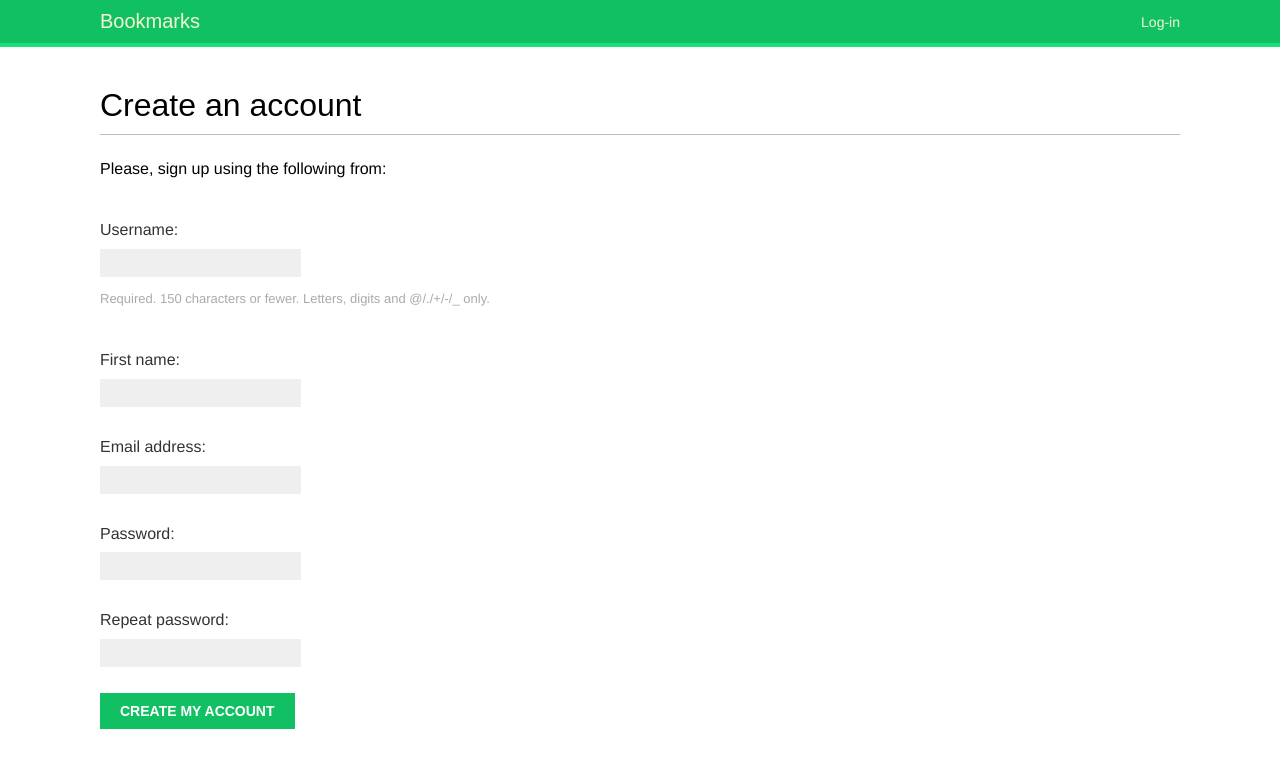
After one commit to HmurBolotny/Mele_social_network, a Django app: page /account/register/ in a window 1280 px wide. The commit adds this page. Shown: the top 768 px of the page. Run offline with Django 3.2, Linux system fonts and the light colour scheme; some web fonts are replaced.

Commit message:
auccaunt form

```diff
--- a/bookmarks/account/forms.py
+++ b/bookmarks/account/forms.py
@@ -1,4 +1,20 @@
 from django import forms
+from django.contrib.auth.models import User
+
+
+class UserRegistrationForm(forms.ModelForm):
+    password = forms.CharField(label='Password', widget=forms.PasswordInput)
+    password2 = forms.CharField(label='Repeat password', widget=forms.PasswordInput)
+
+    class Meta:
+        model = User
+        fields = ('username', 'first_name', 'email')
+
+    def clean_password2(self):
+        cd = self.cleaned_data
+        if cd['password'] != cd['password2']:
+            raise forms.ValidationError('Passwords don\'t match.')
+        return cd['password2']
 
 
 class LoginForm(forms.Form):
--- /dev/null
+++ b/bookmarks/account/templates/account/register.html
@@ -0,0 +1,13 @@
+{% extends "base.html" %}
+
+{% block title %}Create an account{% endblock %}
+
+{% block content %}
+    <h1>Create an account</h1>
+    <p>Please, sign up using the following from:</p>
+    <form method="post">
+        {{ user_form.as_p }}
+        {% csrf_token %}
+        <p><input type="submit" value="Create my account"></p>
+    </form>
+{% endblock %}
--- a/bookmarks/account/templates/registration/login.html
+++ b/bookmarks/account/templates/registration/login.html
@@ -10,7 +10,8 @@
             please try again/
         </p>
     {% else %}
-        <p>Please use the following from to log-in:</p>
+        <p>Please use the following from to log-in.If you don't have an account <a href="{% url
+        'register' %}">register here</a></p>
     {% endif %}
     <div class="login-form">
         <<form action="{% url 'login' %}" method="post">
--- a/bookmarks/account/urls.py
+++ b/bookmarks/account/urls.py
@@ -16,4 +16,5 @@ urlpatterns = [
     path('password_reset/done/', auth_views.PasswordResetDoneView.as_view(), name='password_reset_done'),
     path('reset/<uidb64>/<token>/', auth_views.PasswordResetConfirmView.as_view(), name='password_reset_confirm'),
     path('reset/done/', auth_views.PasswordResetConfirmView.as_view(), name='password_reset_complete'),
+    path('register/', views.register, name='register'),
 ]
--- a/bookmarks/account/views.py
+++ b/bookmarks/account/views.py
@@ -2,7 +2,23 @@ from django.shortcuts import render
 from django.http import HttpResponse
 from django.contrib.auth import authenticate, login
 from django.contrib.auth.decorators import login_required
-from .forms import LoginForm
+from .forms import LoginForm, UserRegistrationForm
+
+
+def register(request):
+    if request.method == 'POST':
+        user_form =UserRegistrationForm(request.POST)
+        if user_form.is_valid():
+            # create a new user object but avoid saving it yet
+            new_user = user_form.save(commit=False)
+            # set the chosen password
+            new_user.set_password(user_form.cleaned_data['password'])
+            # save the user object
+            new_user.save()
+            return render(request, 'account/register_done.html', {'new_user': new_user})
+    else:
+        user_form = UserRegistrationForm()
+        return render(request, 'account/register.html', {'user_form': user_form})
 
 
 @login_required
```
Also changed, not shown: bookmarks/account/templates/account/register_done.html (added, +8 -0 lines), bookmarks/db.sqlite3.
